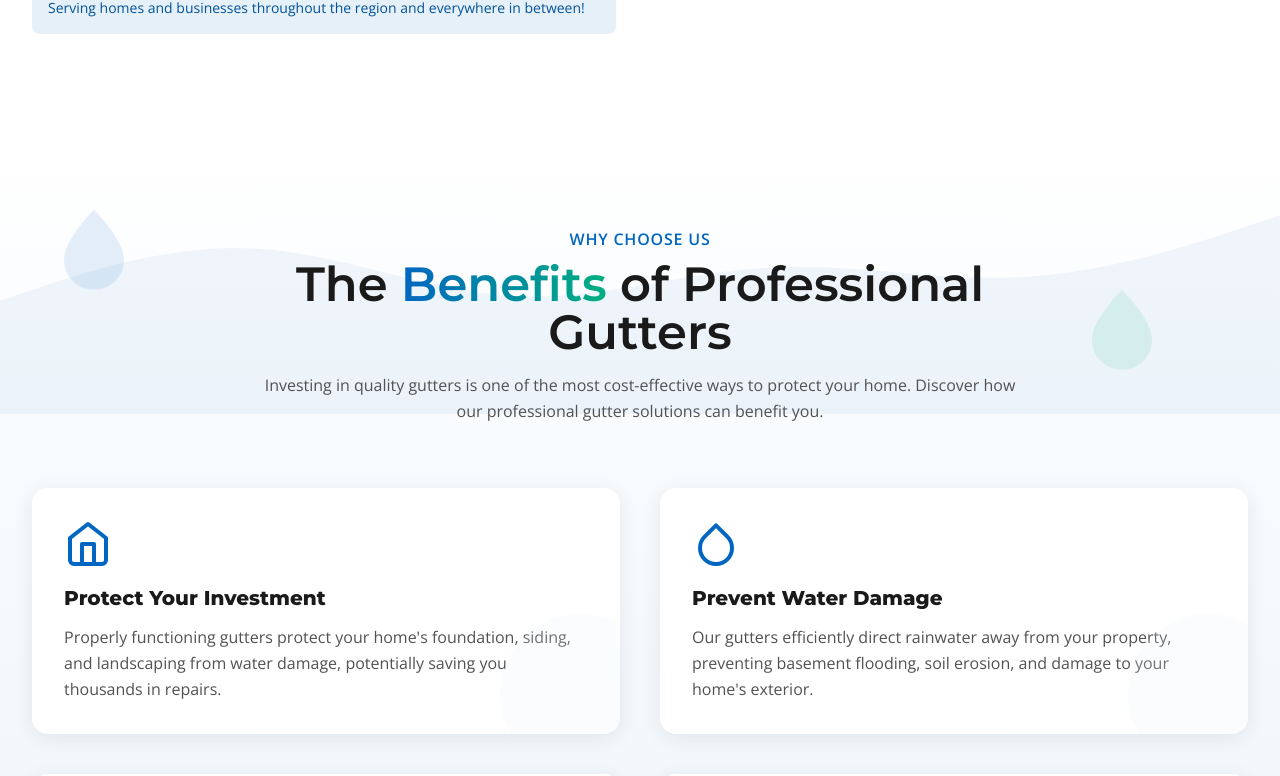
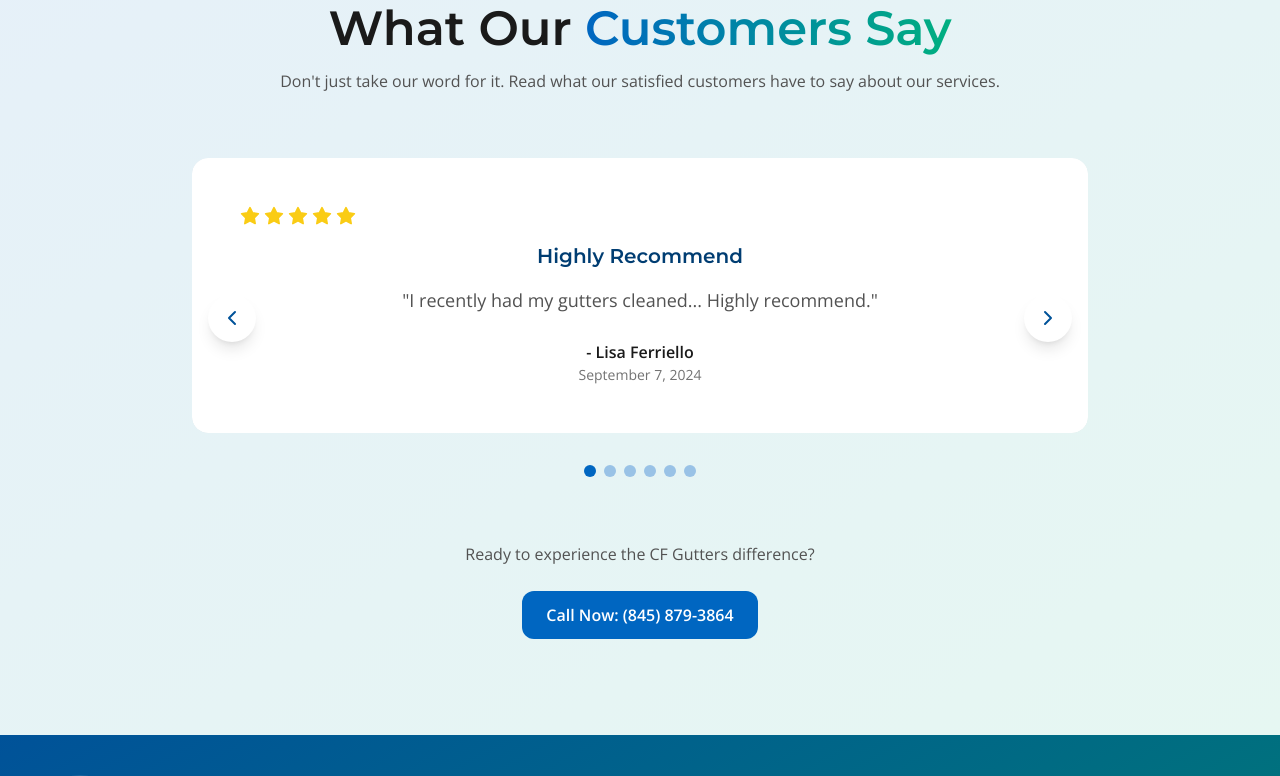
Before and after one commit to Nimbus2000meta/CFGUTTERS, a React (Create React App) app in the folder frontend/: page / in a window 1280 px wide. Shown: the part 4972-5748 px from the top of the page. Built offline with nearby package versions, Linux system fonts and the light colour scheme.

Commit message:
auto-commit for e3693ceb-9503-40d5-a95a-22d0d57bab39

```diff
--- a/frontend/src/App.js
+++ b/frontend/src/App.js
@@ -36,9 +36,7 @@ function App() {
             <Hero />
             <Services />
             <CTAHorizontal />
-            <Process />
             <About />
-            <Benefits />
             <Gallery />
             <Testimonials />
             <CTA />
```
